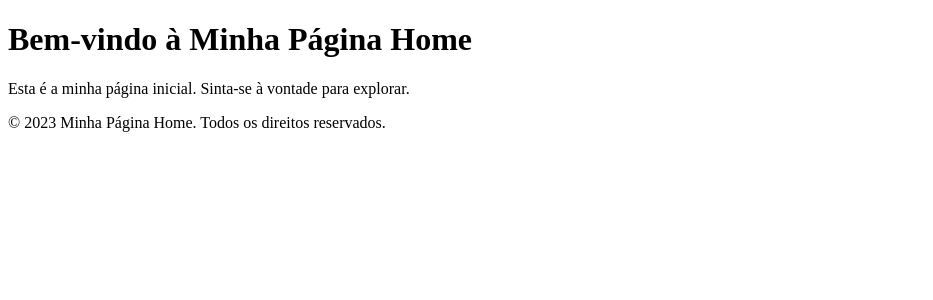
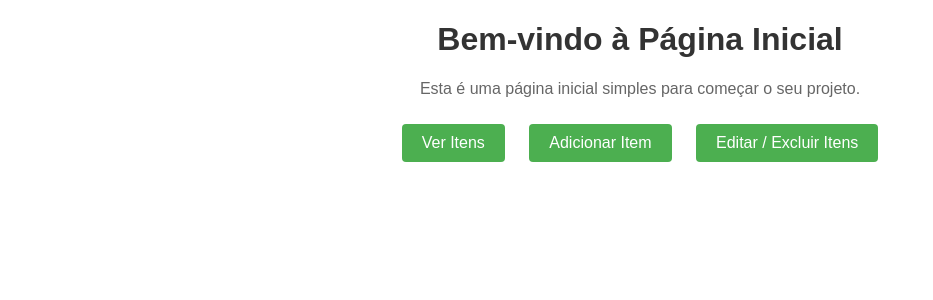
Before and after one commit to robertosilvati/CRUD---Python, a Django app: template setup/templates/home.html in a window 1280 px wide. Shown: the top 300 px of the page, without its empty margins (0-933 px from the left). Run offline with Django 5.2, Linux system fonts and the light colour scheme; the template is opened without the code that fills it, so the values that code supplies are empty.

Commit message:
modified files: urls.py /home.html

```diff
--- a/setup/templates/home.html
+++ b/setup/templates/home.html
@@ -1,23 +1,58 @@
 <!DOCTYPE html>
-<html lang="pt-br">
+<html lang="en">
+
 <head>
     <meta charset="UTF-8">
     <meta name="viewport" content="width=device-width, initial-scale=1.0">
-    <title>Minha Página Home</title>
+    <title>Página Inicial</title>
+    <style>
+        body {
+            font-family: Arial, sans-serif;
+            margin: 20px;
+            text-align: center;
+        }
+
+        h1 {
+            color: #333;
+        }
+
+        p {
+            color: #666;
+        }
+
+        .container {
+            max-width: 600px;
+            margin: 0 auto;
+        }
+
+        .button {
+            display: inline-block;
+            padding: 10px 20px;
+            margin: 10px;
+            font-size: 16px;
+            text-align: center;
+            text-decoration: none;
+            background-color: #4caf50;
+            color: white;
+            border-radius: 4px;
+            cursor: pointer;
+        }
+
+        .button:hover {
+            background-color: #45a049;
+        }
+    </style>
 </head>
+
 <body>
+    <div class="container">
+        <h1>Bem-vindo à Página Inicial</h1>
+        <p>Esta é uma página inicial simples para começar o seu projeto.</p>
 
-    <header>
-        <h1>Bem-vindo à Minha Página Home</h1>
-    </header>
+        <a href="/view-items" class="button">Ver Itens</a>
+        <a href="/add-item" class="button">Adicionar Item</a>
+        <a href="/edit-delete-items" class="button">Editar / Excluir Itens</a>
+    </div>
+</body>
 
-    <main>
-        <p>Esta é a minha página inicial. Sinta-se à vontade para explorar.</p>
-    </main>
-
-    <footer>
-        <p>&copy; 2023 Minha Página Home. Todos os direitos reservados.</p>
-    </footer>
-
-</body>
 </html>
--- a/setup/urls.py
+++ b/setup/urls.py
@@ -6,6 +6,6 @@ import crud
 urlpatterns = [
     path('admin/', admin.site.urls),
     path('', TemplateView.as_view(template_name='crud.html')),
-    path('other-home/', TemplateView.as_view(template_name='home.html')),
-    path('crud/', include('crud.urls')),
+    path('home/', TemplateView.as_view(template_name='home.html')),
+    path('', include('crud.urls')),
 ]
```
